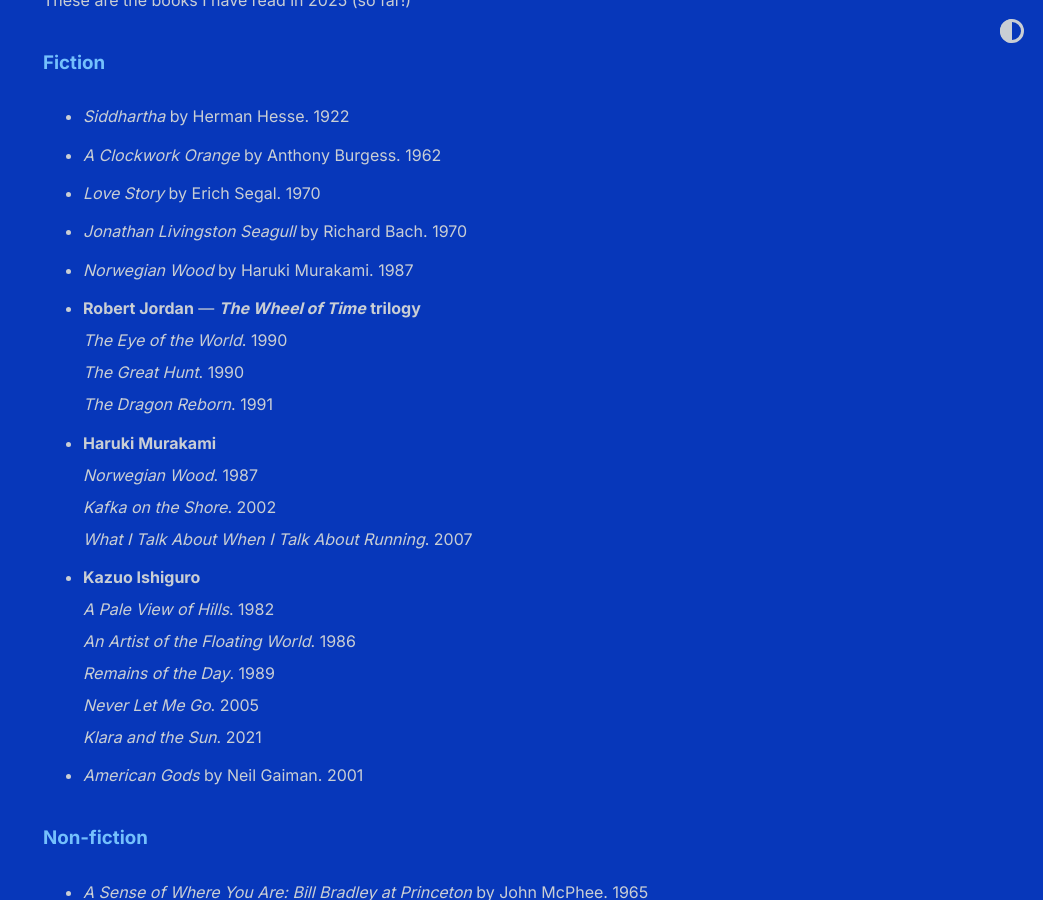
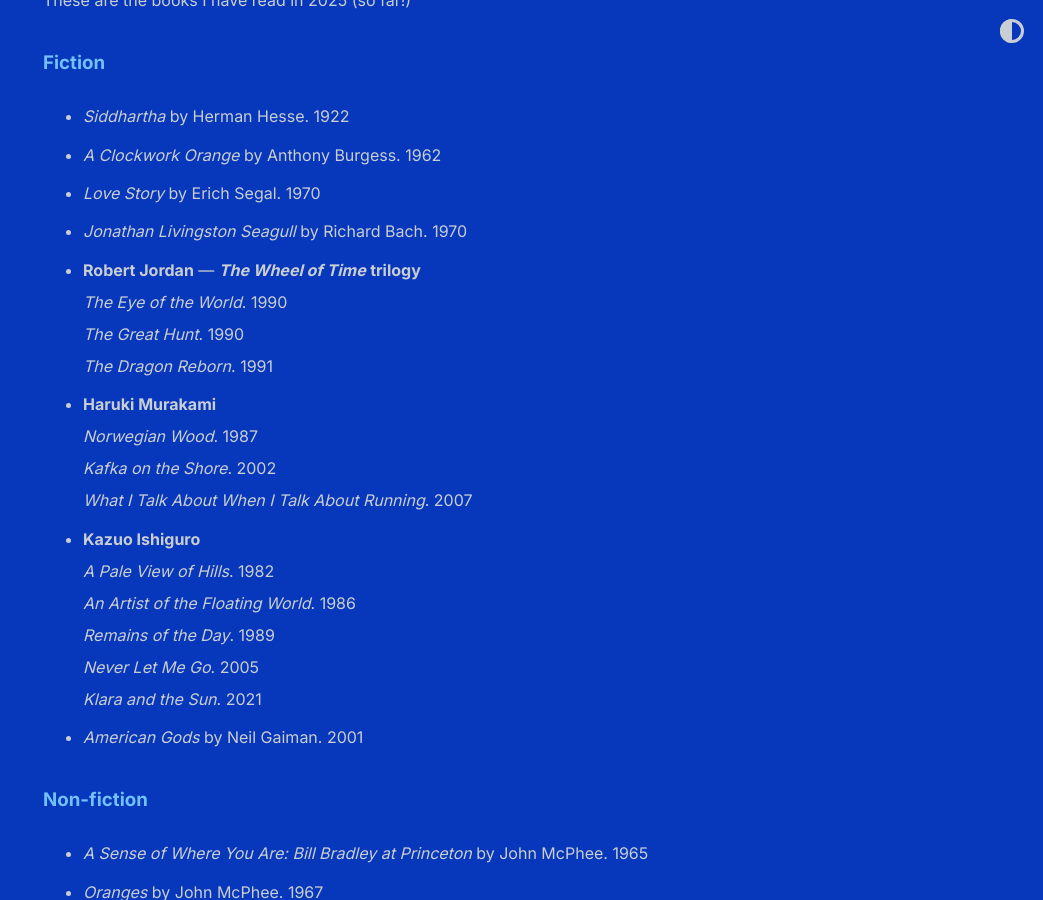
Before and after one commit to shihankanungo/shihankanungo.github.io, a Jekyll site: the page built from books.md, in a window 1280 px wide and 900 px high, scrolled down 820 px. Shown: the whole window, without its empty margins (237-1280 px from the left). Built offline with Jekyll 4.4.1, drawn with Linux system fonts in a browser that asks for light colours.

Commit message:
Update books.md

```diff
--- a/books.md
+++ b/books.md
@@ -15,7 +15,6 @@
 - *A Clockwork Orange* by Anthony Burgess. 1962
 - *Love Story* by Erich Segal. 1970
 - *Jonathan Livingston Seagull* by Richard Bach. 1970
-- *Norwegian Wood* by Haruki Murakami. 1987
 - **Robert Jordan** &mdash; ***The Wheel of Time*** **trilogy**  <br>
   *The Eye of the World*. 1990 <br>
   *The Great Hunt*. 1990 <br>
```
